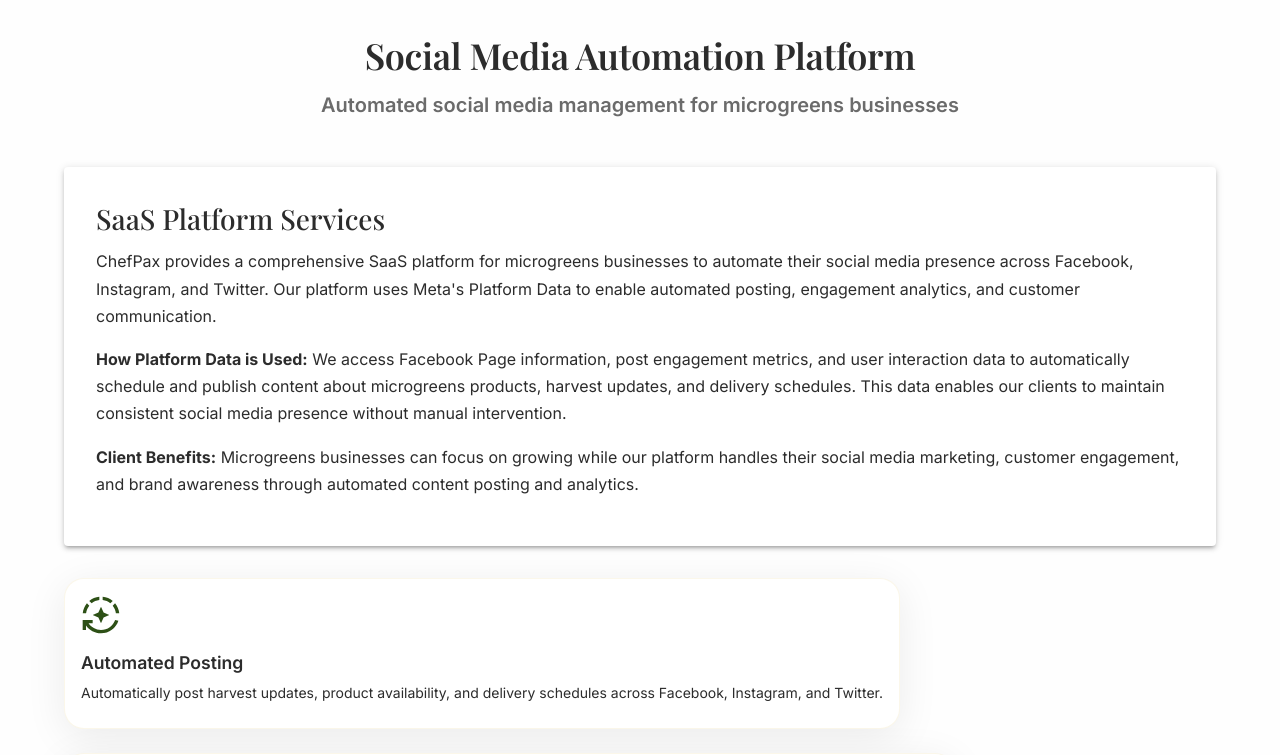
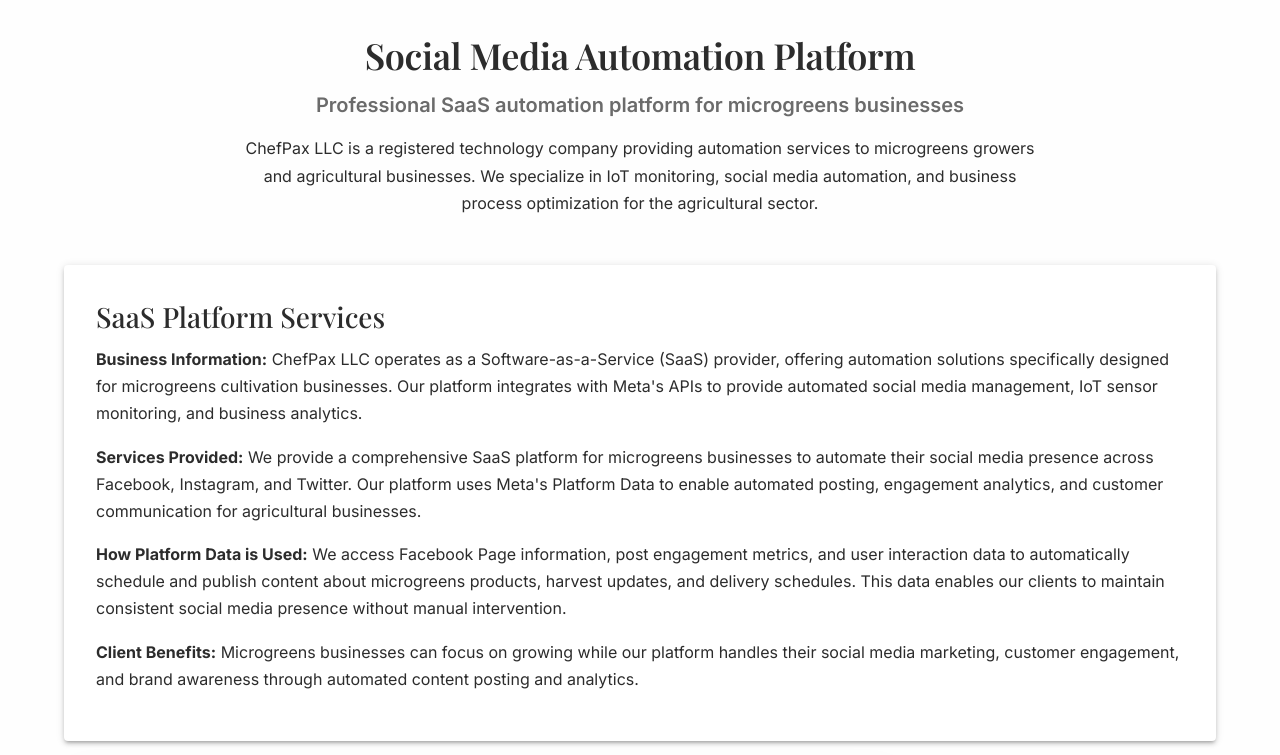
Before and after one commit to geoffdsims/chefpax, a Next.js app: page /automation in a window 1280 px wide. Shown: the top 755 px of the page. Built offline with nearby package versions, Linux system fonts and the light colour scheme; no server answers.

Commit message:
Update automation page with detailed business information for Facebook Access Verification

```diff
--- a/src/app/automation/page.tsx
+++ b/src/app/automation/page.tsx
@@ -19,7 +19,10 @@
           Social Media Automation Platform
         </Typography>
         <Typography variant="h5" color="text.secondary" paragraph>
-          Automated social media management for microgreens businesses
+          Professional SaaS automation platform for microgreens businesses
+        </Typography>
+        <Typography variant="body1" sx={{ maxWidth: 800, mx: 'auto' }}>
+          ChefPax LLC is a registered technology company providing automation services to microgreens growers and agricultural businesses. We specialize in IoT monitoring, social media automation, and business process optimization for the agricultural sector.
         </Typography>
       </Box>
 
@@ -29,7 +32,10 @@
           SaaS Platform Services
         </Typography>
         <Typography variant="body1" paragraph>
-          ChefPax provides a comprehensive SaaS platform for microgreens businesses to automate their social media presence across Facebook, Instagram, and Twitter. Our platform uses Meta's Platform Data to enable automated posting, engagement analytics, and customer communication.
+          <strong>Business Information:</strong> ChefPax LLC operates as a Software-as-a-Service (SaaS) provider, offering automation solutions specifically designed for microgreens cultivation businesses. Our platform integrates with Meta's APIs to provide automated social media management, IoT sensor monitoring, and business analytics.
+        </Typography>
+        <Typography variant="body1" paragraph>
+          <strong>Services Provided:</strong> We provide a comprehensive SaaS platform for microgreens businesses to automate their social media presence across Facebook, Instagram, and Twitter. Our platform uses Meta's Platform Data to enable automated posting, engagement analytics, and customer communication for agricultural businesses.
         </Typography>
         <Typography variant="body1" paragraph>
           <strong>How Platform Data is Used:</strong> We access Facebook Page information, post engagement metrics, and user interaction data to automatically schedule and publish content about microgreens products, harvest updates, and delivery schedules. This data enables our clients to maintain consistent social media presence without manual intervention.
```
